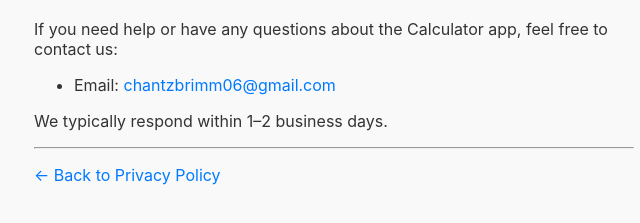
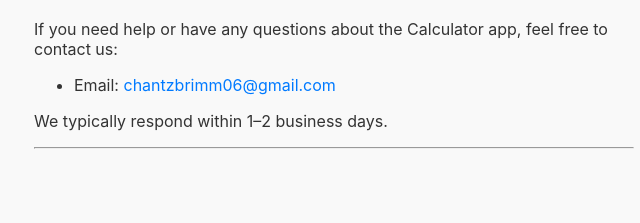
Before and after one commit to ChantzBrimm-Developer/Support, a plain HTML site: page index.html in a window 1280 px wide. Shown: the part 95-318 px from the top of the page, without its empty margins (306-946 px from the left). Drawn offline with Linux system fonts and the light colour scheme.

Commit message:
Update index.html

```diff
--- a/index.html
+++ b/index.html
@@ -32,6 +32,5 @@
     </ul>
     <p>We typically respond within 1–2 business days.</p>
     <hr>
-    <p><a href="https://chantzbrimm-devloper.github.io/privacy-policy/">← Back to Privacy Policy</a></p>
   </body>
 </html>
```
